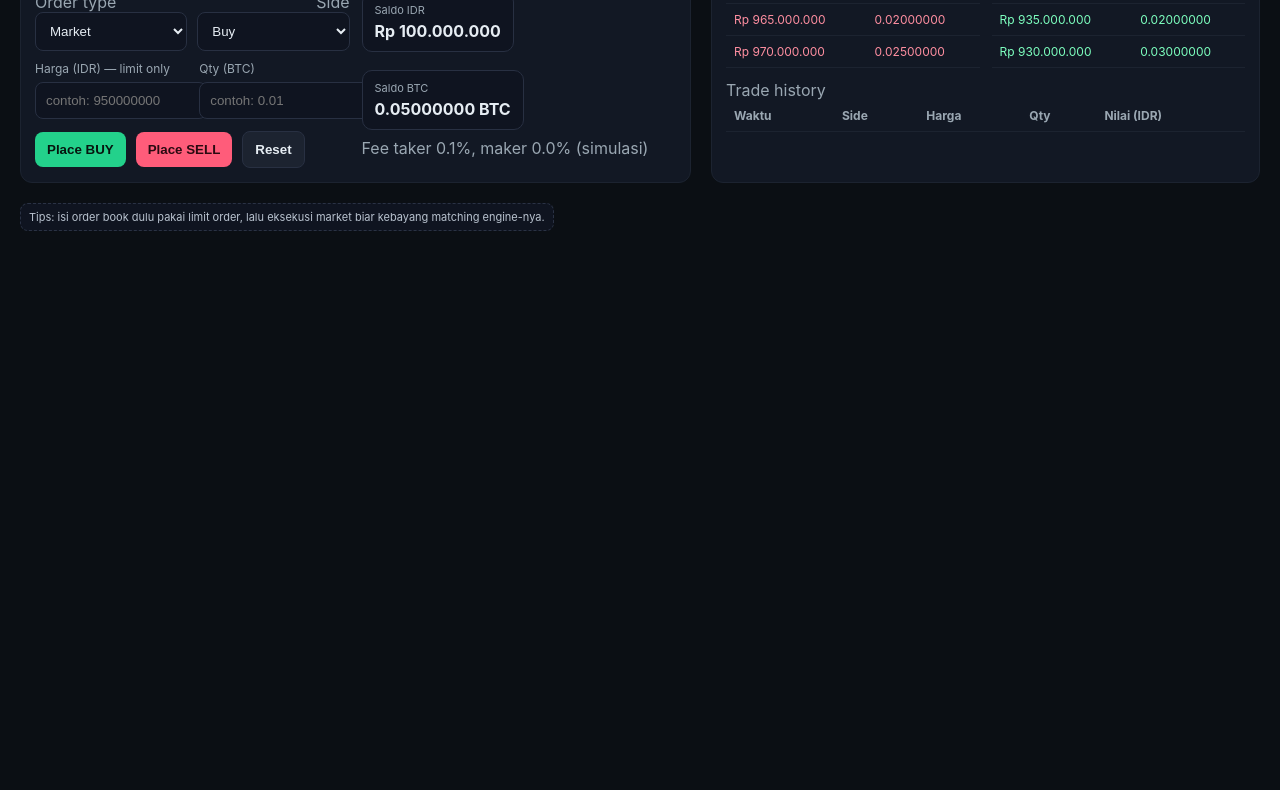
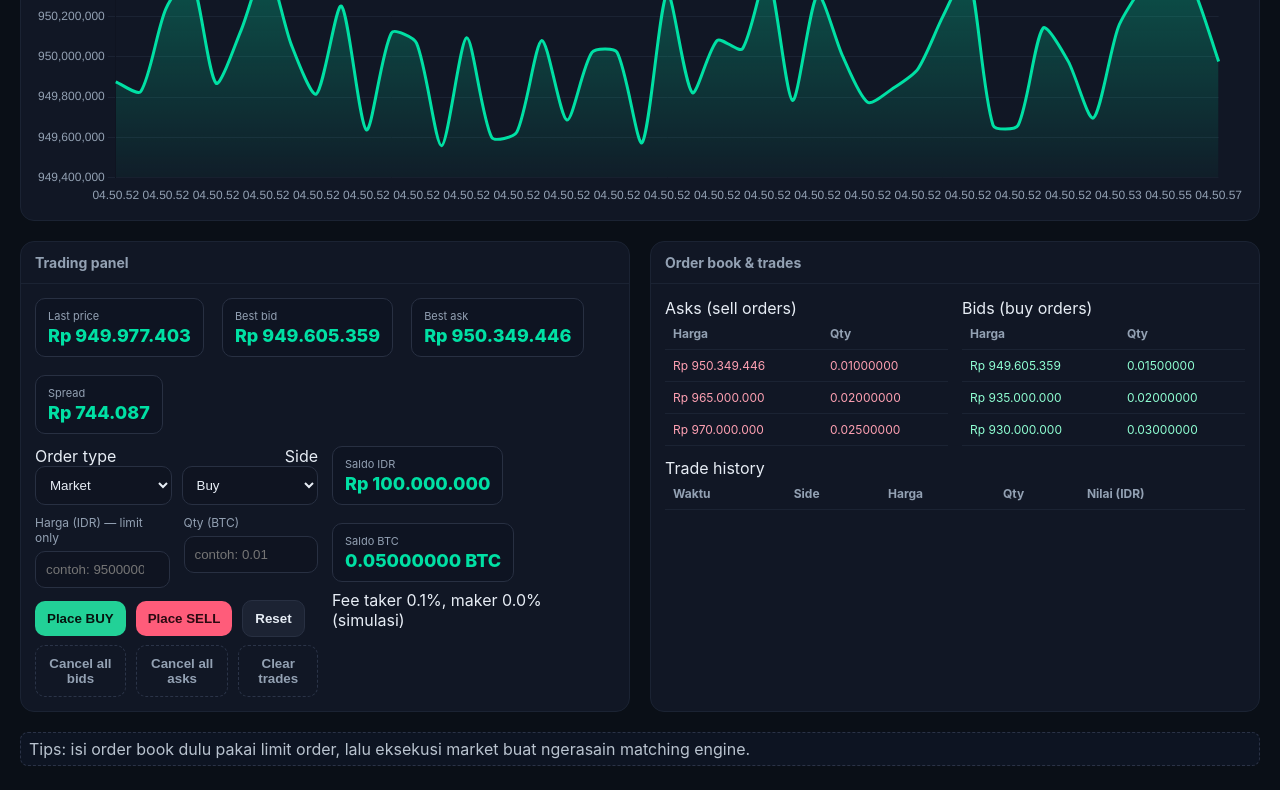
Before and after one commit to scorpios-sudo/UMKM-WEB, a plain HTML site: page index.html in a window 1280 px wide. Shown: the part 218-1008 px from the top of the page. Before the commit the page ends 800 px from the top, so only its background shows below. Drawn offline with nearby package versions, Linux system fonts and the light colour scheme.

Commit message:
Update index.html

```diff
--- a/index.html
+++ b/index.html
@@ -3,63 +3,76 @@
 <head>
   <meta charset="UTF-8" />
   <meta name="viewport" content="width=device-width, initial-scale=1.0"/>
-  <title>Trader X Mini Exchange – BTC/IDR</title>
+  <title>Trader X • Mini Exchange + Real-time Chart</title>
+  <script src="https://cdn.jsdelivr.net/npm/chart.js@4.4.1/dist/chart.umd.min.js"></script>
   <style>
     :root {
-      --bg:#0b0f14; --panel:#121824; --accent:#00e0a4; --accent2:#6ea8fe;
-      --text:#e6edf3; --muted:#9aa7b2; --danger:#ff5c7a; --good:#23d18b;
+      --bg:#0a0f17; --panel:#111725; --border:#1b2333; --muted:#93a1b3;
+      --text:#e7edf5; --accent:#00e0a4; --accent2:#6ea8fe; --danger:#ff5c7a; --good:#22d197;
     }
+    * { box-sizing:border-box }
     body { background:var(--bg); color:var(--text); font-family:Inter,system-ui,Arial; margin:0; }
-    header { padding:16px 20px; display:flex; align-items:center; gap:12px; border-bottom:1px solid #1c2330; }
-    header h1 { font-size:18px; margin:0; letter-spacing:0.3px; }
-    header .pair { color:var(--muted); font-weight:600; }
-    .container { padding:20px; display:grid; grid-template-columns: 1.1fr 0.9fr; gap:20px; }
-    .panel { background:var(--panel); border:1px solid #1c2330; border-radius:12px; }
-    .panel h2 { margin:0; padding:12px 14px; font-size:14px; border-bottom:1px solid #1c2330; color:var(--muted); }
+    header { padding:16px 20px; display:flex; align-items:center; gap:16px; border-bottom:1px solid var(--border); }
+    header h1 { font-size:18px; letter-spacing:.3px; margin:0; }
+    .pair { color:var(--muted); font-weight:600; }
+    .tag { color:#b9c3cf; background:#0d1422; border:1px dashed #2a3246; padding:6px 8px; border-radius:8px; }
+    .container { padding:20px; display:grid; grid-template-columns: 1fr 1fr; grid-template-rows:auto 1fr; gap:20px; }
+    .panel { background:var(--panel); border:1px solid var(--border); border-radius:14px; overflow:hidden; }
+    .panel h2 { margin:0; padding:12px 14px; font-size:14px; border-bottom:1px solid var(--border); color:var(--muted); }
     .content { padding:14px; }
+    .metrics { display:flex; gap:18px; flex-wrap:wrap; }
+    .metric { background:#0e1422; border:1px solid #283042; border-radius:10px; padding:10px 12px; }
+    .metric .label { font-size:11px; color:var(--muted); }
+    .metric .value { font-size:18px; font-weight:800; margin-top:2px; color:var(--accent); }
+    .grid { display:grid; grid-template-columns: 1fr 1fr; gap:14px; }
     .row { display:flex; gap:14px; }
     .col { flex:1; }
     label { display:block; font-size:12px; color:var(--muted); margin-bottom:6px; }
-    input, select { width:100%; padding:10px; border-radius:8px; border:1px solid #283042; background:#0f1420; color:var(--text); }
-    .btn { padding:10px 12px; border:none; border-radius:8px; font-weight:600; cursor:pointer; }
-    .btn.buy { background:var(--good); color:#07150f; }
+    input, select { width:100%; padding:10px; border-radius:10px; border:1px solid #283042; background:#0f1421; color:var(--text); }
+    .btn { padding:10px 12px; border:none; border-radius:10px; font-weight:700; cursor:pointer; }
+    .btn.buy { background:var(--good); color:#06140f; }
     .btn.sell { background:var(--danger); color:#2b0a11; }
-    .btn.secondary { background:#1c2330; color:var(--text); border:1px solid #283042; }
-    .grid { display:grid; grid-template-columns: 1fr 1fr; gap:12px; }
-    .metrics { display:flex; gap:18px; flex-wrap:wrap; }
-    .metric { background:#0f1420; border:1px solid #283042; border-radius:10px; padding:10px 12px; }
-    .metric .label { font-size:11px; color:var(--muted); }
-    .metric .value { font-size:16px; font-weight:700; margin-top:4px; }
-    table { width:100%; border-collapse: collapse; }
-    th, td { font-size:12px; padding:8px; border-bottom:1px solid #1c2330; }
+    .btn.secondary { background:#1c2333; color:var(--text); border:1px solid #283042; }
+    .btn.ghost { background:transparent; color:var(--muted); border:1px dashed #2b3448; }
+    table { width:100%; border-collapse:collapse; }
+    th, td { font-size:12px; padding:8px; border-bottom:1px solid var(--border); }
     th { color:var(--muted); text-align:left; }
-    .asks tr td { color:#ff8fa1; }
-    .bids tr td { color:#7dffbf; }
+    .asks tr td { color:#ffa1b3; }
+    .bids tr td { color:#8fffd3; }
+    .footer { padding:0 20px 24px; }
     .flex { display:flex; gap:10px; align-items:center; }
     .justify { display:flex; justify-content:space-between; align-items:center; }
-    .price { font-size:20px; font-weight:800; color:var(--accent); }
-    .muted { color:var(--muted); }
-    .footer { padding:0 20px 20px; }
-    .tag { font-size:11px; color:#b9c3cf; background:#0f1420; border:1px dashed #2a3244; padding:6px 8px; border-radius:8px; display:inline-block; }
-    @media (max-width:900px){ .container{ grid-template-columns: 1fr; } }
+    @media (max-width:900px){
+      .container { grid-template-columns:1fr; }
+    }
+    canvas { max-height: 280px; }
   </style>
 </head>
 <body>
   <header>
     <h1>Trader X • Mini Exchange</h1>
-    <div class="pair">Pair: BTC/IDR</div>
-    <div class="tag">Simulasi lokal (no backend)</div>
+    <div class="pair">BTC/IDR</div>
+    <div class="tag">Simulasi lokal (no backend) + chart real-time</div>
   </header>
 
   <div class="container">
-    <!-- Left: Trading -->
+    <!-- Chart -->
+    <div class="panel" style="grid-column: 1 / -1;">
+      <h2>Price chart (BTC/IDR)</h2>
+      <div class="content">
+        <canvas id="priceChart"></canvas>
+      </div>
+    </div>
+
+    <!-- Trading panel -->
     <div class="panel">
       <h2>Trading panel</h2>
       <div class="content">
         <div class="metrics">
-          <div class="metric"><div class="label">Last price (IDR)</div><div class="value" id="lastPrice">—</div></div>
+          <div class="metric"><div class="label">Last price</div><div class="value" id="lastPrice">—</div></div>
           <div class="metric"><div class="label">Best bid</div><div class="value" id="bestBid">—</div></div>
           <div class="metric"><div class="label">Best ask</div><div class="value" id="bestAsk">—</div></div>
+          <div class="metric"><div class="label">Spread</div><div class="value" id="spread">—</div></div>
         </div>
 
         <div class="grid" style="margin-top:12px;">
@@ -93,18 +106,17 @@
               <button class="btn sell" id="placeSell">Place SELL</button>
               <button class="btn secondary" id="reset">Reset</button>
             </div>
+            <div class="flex" style="margin-top:8px;">
+              <button class="btn ghost" id="cancelBids">Cancel all bids</button>
+              <button class="btn ghost" id="cancelAsks">Cancel all asks</button>
+              <button class="btn ghost" id="clearTrades">Clear trades</button>
+            </div>
           </div>
 
           <div>
             <div class="metrics">
-              <div class="metric">
-                <div class="label">Saldo IDR</div>
-                <div class="value" id="balIDR">—</div>
-              </div>
-              <div class="metric">
-                <div class="label">Saldo BTC</div>
-                <div class="value" id="balBTC">—</div>
-              </div>
+              <div class="metric"><div class="label">Saldo IDR</div><div class="value" id="balIDR">—</div></div>
+              <div class="metric"><div class="label">Saldo BTC</div><div class="value" id="balBTC">—</div></div>
             </div>
             <div class="muted" style="margin-top:8px;">Fee taker 0.1%, maker 0.0% (simulasi)</div>
           </div>
@@ -112,7 +124,7 @@
       </div>
     </div>
 
-    <!-- Right: Orderbook & trades -->
+    <!-- Order book & trades -->
     <div class="panel">
       <h2>Order book & trades</h2>
       <div class="content">
@@ -145,30 +157,29 @@
   </div>
 
   <div class="footer">
-    <div class="tag">Tips: isi order book dulu pakai limit order, lalu eksekusi market biar kebayang matching engine-nya.</div>
+    <div class="tag">Tips: isi order book dulu pakai limit order, lalu eksekusi market buat ngerasain matching engine.</div>
   </div>
 
   <script>
-    // State
+    // ===== State & utils =====
     const state = {
-      balance: { IDR: 100_000_000, BTC: 0.05 }, // default saldo
-      bids: [], // buy orders: highest price first
-      asks: [], // sell orders: lowest price first
-      trades: [],
-      lastPrice: null,
-      fees: { taker: 0.001, maker: 0.0 }
+      balance: { IDR: 100_000_000, BTC: 0.05 },
+      bids: [], asks: [], trades: [],
+      lastPrice: 950_000_000,
+      fees: { taker: 0.001, maker: 0.0 },
+      chartData: [],
+      maxChartPoints: 300
     };
 
-    // Utils
     const fmtIDR = v => new Intl.NumberFormat('id-ID', { style:'currency', currency:'IDR', maximumFractionDigits:0 }).format(v);
     const fmtBTC = v => Number(v).toFixed(8);
     const now = () => new Date().toLocaleTimeString('id-ID', { hour12:false });
 
-    // UI refs
     const el = {
       lastPrice: document.getElementById('lastPrice'),
       bestBid: document.getElementById('bestBid'),
       bestAsk: document.getElementById('bestAsk'),
+      spread: document.getElementById('spread'),
       balIDR: document.getElementById('balIDR'),
       balBTC: document.getElementById('balBTC'),
       bidsBody: document.getElementById('bidsBody'),
@@ -181,31 +192,81 @@
       placeBuy: document.getElementById('placeBuy'),
       placeSell: document.getElementById('placeSell'),
       reset: document.getElementById('reset'),
+      cancelBids: document.getElementById('cancelBids'),
+      cancelAsks: document.getElementById('cancelAsks'),
+      clearTrades: document.getElementById('clearTrades'),
+      priceChart: document.getElementById('priceChart')
     };
 
+    // ===== Chart =====
+    const gradient = el.priceChart.getContext('2d').createLinearGradient(0,0,0,280);
+    gradient.addColorStop(0,'rgba(0,224,164,0.35)');
+    gradient.addColorStop(1,'rgba(0,224,164,0.00)');
+
+    const chart = new Chart(el.priceChart, {
+      type: 'line',
+      data: {
+        labels: [],
+        datasets: [{
+          label: 'BTC/IDR',
+          data: [],
+          borderColor: '#00e0a4',
+          backgroundColor: gradient,
+          fill: true,
+          tension: 0.25,
+          pointRadius: 0
+        }]
+      },
+      options: {
+        responsive: true,
+        animation: false,
+        plugins: {
+          legend: { display: false },
+          tooltip: { mode: 'index', intersect: false }
+        },
+        scales: {
+          x: { ticks: { color: '#93a1b3', maxRotation: 0 }, grid: { display:false } },
+          y: { ticks: { color: '#93a1b3' }, grid: { color: '#1b2333' } }
+        }
+      }
+    });
+
+    function pushChart(price){
+      const label = new Date().toLocaleTimeString('id-ID', { hour12:false });
+      chart.data.labels.push(label);
+      chart.data.datasets[0].data.push(price);
+      if(chart.data.labels.length > state.maxChartPoints){
+        chart.data.labels.shift();
+        chart.data.datasets[0].data.shift();
+      }
+      chart.update();
+    }
+
+    // ===== Engine =====
     function render() {
       // Balances
       el.balIDR.textContent = fmtIDR(state.balance.IDR);
       el.balBTC.textContent = fmtBTC(state.balance.BTC) + ' BTC';
 
-      // Orderbook
+      // Sort orderbook
       state.bids.sort((a,b)=> b.price - a.price || a.ts - b.ts);
       state.asks.sort((a,b)=> a.price - b.price || a.ts - b.ts);
 
+      // Fill tables
       el.bidsBody.innerHTML = state.bids.map(o =>
         `<tr><td>${fmtIDR(o.price)}</td><td>${fmtBTC(o.qty)}</td></tr>`
       ).join('');
-
       el.asksBody.innerHTML = state.asks.map(o =>
         `<tr><td>${fmtIDR(o.price)}</td><td>${fmtBTC(o.qty)}</td></tr>`
       ).join('');
 
-      // Best bid/ask & last
+      // Best prices & spread
       const bestBid = state.bids[0]?.price ?? null;
       const bestAsk = state.asks[0]?.price ?? null;
       el.bestBid.textContent = bestBid ? fmtIDR(bestBid) : '—';
       el.bestAsk.textContent = bestAsk ? fmtIDR(bestAsk) : '—';
-      el.lastPrice.textContent = state.lastPrice ? fmtIDR(state.lastPrice) : '—';
+      el.lastPrice.textContent = fmtIDR(state.lastPrice);
+      el.spread.textContent = (bestBid && bestAsk) ? fmtIDR(bestAsk - bestBid) : '—';
 
       // Trades
       el.tradesBody.innerHTML = state.trades.slice().reverse().map(t =>
@@ -219,70 +280,64 @@
       ).join('');
     }
 
-    function addOrder({ side, price, qty, maker=true }) {
+    function recordTrade(t) {
+      state.lastPrice = t.price;
+      state.trades.push({ time: now(), ...t });
+      pushChart(state.lastPrice);
+    }
+
+    function addOrder({ side, price, qty }) {
       if(qty <= 0 || price <= 0) return;
+
+      // Maker balance checks (basic)
+      if(side === 'buy'){
+        // reserve not implemented; balance checked on match
+      } else {
+        if(state.balance.BTC < qty) return; // can't place sell if you don't have BTC in this demo
+      }
+
       const order = { side, price, qty, ts: performance.now() };
 
       // Try match immediately
       if(side === 'buy') {
-        // match against best asks
         while(order.qty > 0 && state.asks.length) {
           const best = state.asks[0];
-          if(best.price > order.price) break; // only match if ask <= buy price
+          if(best.price > order.price) break;
 
           const tradable = Math.min(order.qty, best.qty);
-          const fee = (maker ? state.fees.maker : state.fees.taker) * best.price * tradable;
+          const fee = state.fees.maker * best.price * tradable; // 0
+          const cost = best.price * tradable + fee;
 
-          // Check balance IDR for buyer
-          const cost = best.price * tradable + (maker ? 0 : fee);
-          if(state.balance.IDR < cost && side === 'buy') break;
+          if(state.balance.IDR < cost) break;
 
-          // Execute
           state.balance.IDR -= cost;
           state.balance.BTC += tradable;
 
-          // Seller receives IDR (no fee deducted in this simple model for maker)
-          // We don't model individual seller balances in this demo.
+          best.qty -= tradable;
+          order.qty -= tradable;
+          recordTrade({ side:'buy', price: best.price, qty: tradable });
+          if(best.qty <= 0) state.asks.shift();
+        }
+        if(order.qty > 0) state.bids.push({ price: order.price, qty: order.qty, ts: order.ts });
+      } else {
+        while(order.qty > 0 && state.bids.length) {
+          const best = state.bids[0];
+          if(best.price < order.price) break;
+
+          const tradable = Math.min(order.qty, best.qty);
+          const fee = state.fees.maker * best.price * tradable; // 0
+
+          if(state.balance.BTC < tradable) break;
+
+          state.balance.BTC -= tradable;
+          state.balance.IDR += best.price * tradable - fee;
 
           best.qty -= tradable;
           order.qty -= tradable;
-
-          recordTrade({ side:'buy', price: best.price, qty: tradable });
-          if(best.qty <= 0) state.asks.shift();
-        }
-        // leftover goes to book
-        if(order.qty > 0) {
-          // place as bid
-          state.bids.push({ price: order.price, qty: order.qty, ts: order.ts });
-        }
-      } else {
-        // side === 'sell', match against best bids
-        while(order.qty > 0 && state.bids.length) {
-          const best = state.bids[0];
-          if(best.price < order.price) break; // only match if bid >= sell price
-
-          const tradable = Math.min(order.qty, best.qty);
-          const fee = (maker ? state.fees.maker : state.fees.taker) * best.price * tradable;
-
-          // Check balance BTC for seller
-          if(state.balance.BTC < tradable) break;
-
-          const proceeds = best.price * tradable - (maker ? 0 : fee);
-
-          // Execute
-          state.balance.BTC -= tradable;
-          state.balance.IDR += proceeds;
-
-          best.qty -= tradable;
-          order.qty -= tradable;
-
           recordTrade({ side:'sell', price: best.price, qty: tradable });
           if(best.qty <= 0) state.bids.shift();
         }
-        // leftover goes to book
-        if(order.qty > 0) {
-          state.asks.push({ price: order.price, qty: order.qty, ts: order.ts });
-        }
+        if(order.qty > 0) state.asks.push({ price: order.price, qty: order.qty, ts: order.ts });
       }
       render();
     }
@@ -290,36 +345,29 @@
     function executeMarket({ side, qty }) {
       if(qty <= 0) return;
       if(side === 'buy') {
-        // consume asks from lowest price
         while(qty > 0 && state.asks.length) {
           const ask = state.asks[0];
           const take = Math.min(qty, ask.qty);
           const fee = state.fees.taker * ask.price * take;
           const cost = ask.price * take + fee;
-
           if(state.balance.IDR < cost) break;
 
           state.balance.IDR -= cost;
           state.balance.BTC += take;
-
           ask.qty -= take;
           qty -= take;
           recordTrade({ side:'buy', price: ask.price, qty: take });
           if(ask.qty <= 0) state.asks.shift();
         }
       } else {
-        // sell into bids from highest price
         while(qty > 0 && state.bids.length) {
           const bid = state.bids[0];
           const take = Math.min(qty, bid.qty);
           const fee = state.fees.taker * bid.price * take;
-          const proceeds = bid.price * take - fee;
-
           if(state.balance.BTC < take) break;
 
           state.balance.BTC -= take;
-          state.balance.IDR += proceeds;
-
+          state.balance.IDR += bid.price * take - fee;
           bid.qty -= take;
           qty -= take;
           recordTrade({ side:'sell', price: bid.price, qty: take });
@@ -329,12 +377,7 @@
       render();
     }
 
-    function recordTrade(t) {
-      state.lastPrice = t.price;
-      state.trades.push({ time: now(), ...t });
-    }
-
-    // Seed book with sample liquidity
+    // ===== Simulation helpers =====
     function seedBook() {
       state.bids = [
         { price: 940_000_000, qty: 0.015, ts: performance.now() },
@@ -347,6 +390,29 @@
         { price: 970_000_000, qty: 0.025, ts: performance.now()+2 },
       ];
       state.lastPrice = 950_000_000;
+      // prime chart with 40 points
+      for(let i=0;i<40;i++){
+        const drift = (Math.random()-0.5) * 1_000_000;
+        pushChart(state.lastPrice + drift);
+      }
+    }
+
+    function heartbeatTick(){
+      // Small random walk on lastPrice
+      const drift = (Math.random()-0.5) * 800_000; // ~±800k IDR
+      state.lastPrice = Math.max(100_000_000, state.lastPrice + drift|0);
+
+      // Nudge best bid/ask around lastPrice to keep book realistic
+      const mid = state.lastPrice;
+      const spread = 500_000 + Math.random()*500_000;
+      const bid = Math.floor(mid - spread/2);
+      const ask = Math.floor(mid + spread/2);
+
+      if(state.bids.length) state.bids[0].price = bid;
+      if(state.asks.length) state.asks[0].price = ask;
+
+      pushChart(state.lastPrice);
+      render();
     }
 
     function resetAll() {
@@ -356,7 +422,7 @@
       render();
     }
 
-    // Events
+    // ===== Events =====
     el.placeBuy.addEventListener('click', () => {
       const type = el.orderType.value;
       const qty = parseFloat(el.qty.value || '0');
@@ -364,7 +430,7 @@
         executeMarket({ side:'buy', qty });
       } else {
         const price = parseFloat(el.price.value || '0');
-        addOrder({ side:'buy', price, qty, maker:true });
+        addOrder({ side:'buy', price, qty });
       }
     });
 
@@ -375,14 +441,18 @@
         executeMarket({ side:'sell', qty });
       } else {
         const price = parseFloat(el.price.value || '0');
-        addOrder({ side:'sell', price, qty, maker:true });
+        addOrder({ side:'sell', price, qty });
       }
     });
 
     el.reset.addEventListener('click', resetAll);
+    el.cancelBids.addEventListener('click', () => { state.bids = []; render(); });
+    el.cancelAsks.addEventListener('click', () => { state.asks = []; render(); });
+    el.clearTrades.addEventListener('click', () => { state.trades = []; render(); });
 
-    // Init
+    // ===== Init =====
     resetAll();
+    setInterval(heartbeatTick, 1000);
   </script>
 </body>
 </html>
```
